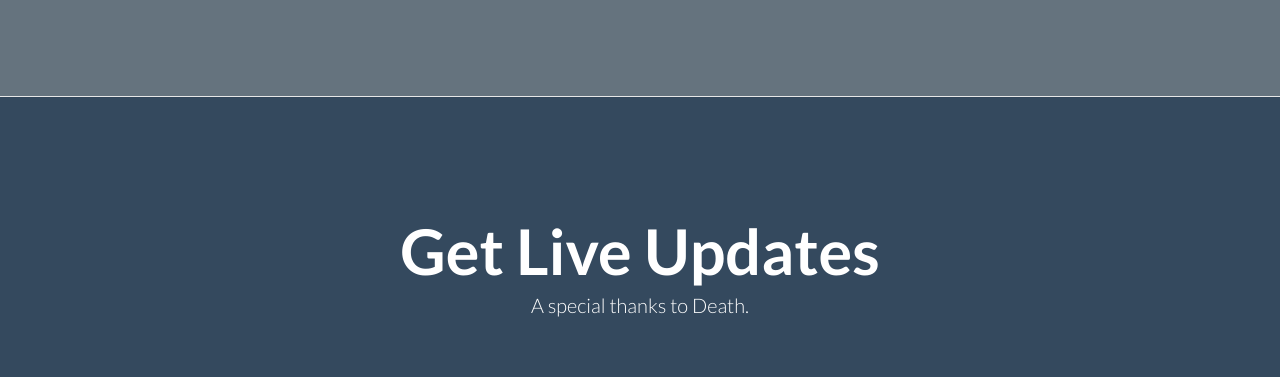
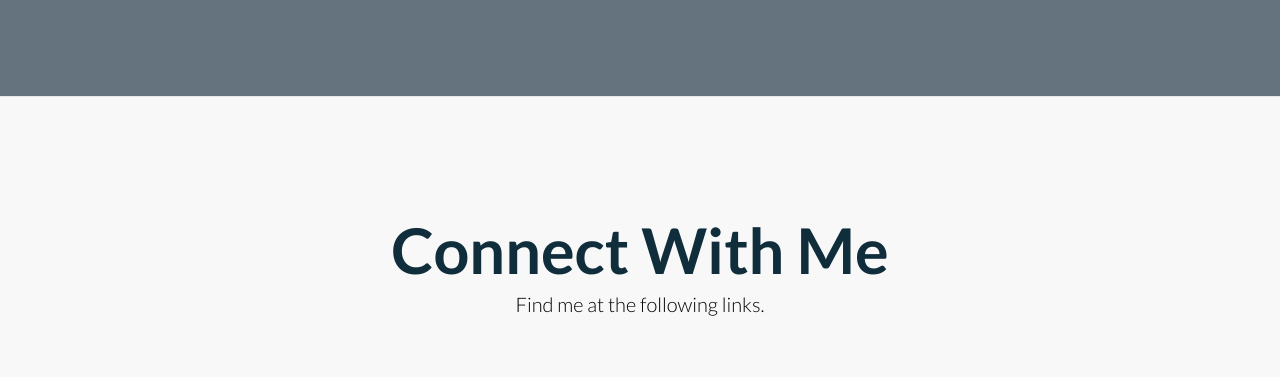
Before and after one commit to emilylakic/emilylakic.github.io, a plain HTML site: page index.html in a window 1280 px wide. Shown: the part 5030-5407 px from the top of the page. Drawn offline with Linux system fonts and the light colour scheme; a web font is replaced by a local one.

Commit message:
Update index.html

```diff
--- a/index.html
+++ b/index.html
@@ -395,7 +395,7 @@
 
 	</div>
 
-	<div  class="content-section-c ">
+	<!--<div  class="content-section-c ">
 		<div class="container">
 			<div class="row">
 			<div class="col-md-6 col-md-offset-3 text-center white">
@@ -422,7 +422,7 @@
 			</div>
 			</div>
 		</div>
-	</div>
+	</div> -->
 
 	<!-- Credits -->
 	<div id="credits" class="content-section-a">
```
